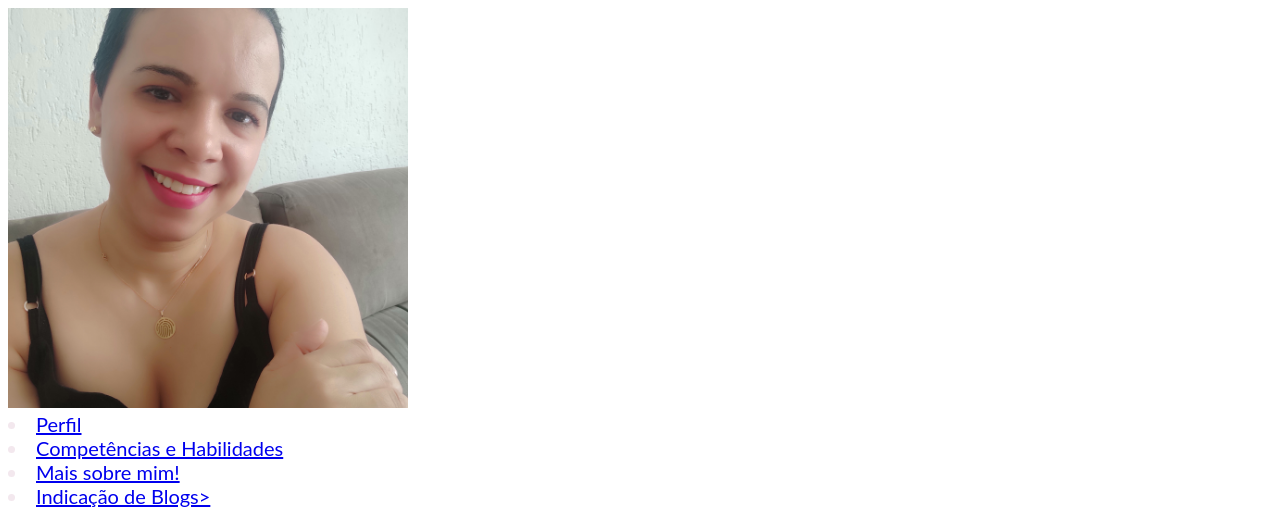
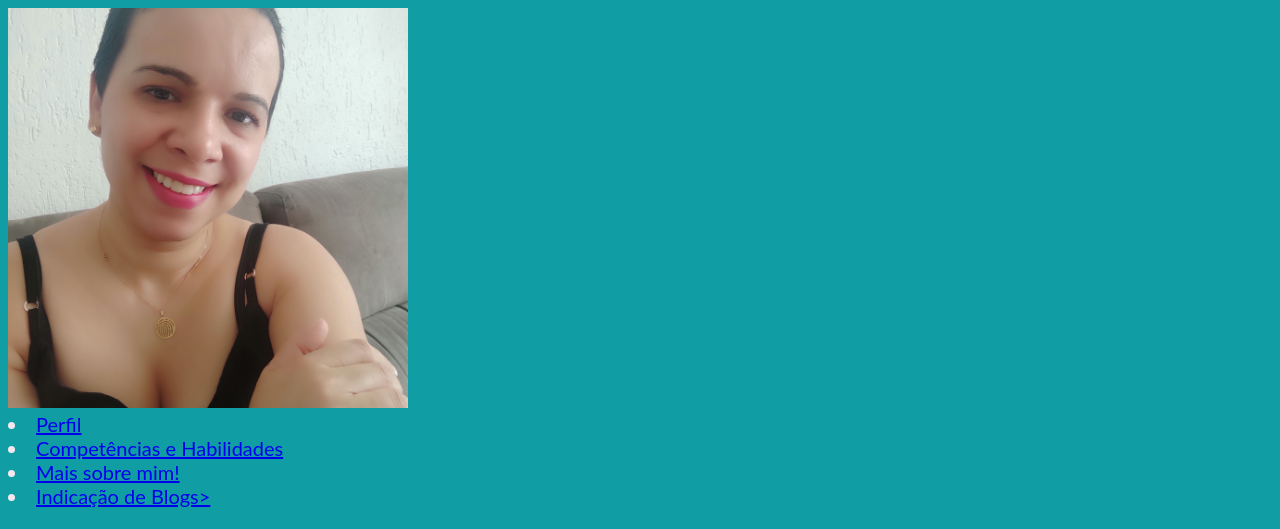
Before and after one commit to janaolive/janaolive.github.io, a plain HTML site: page index.html in a window 1280 px wide. Shown: the top 529 px of the page. Drawn offline with Linux system fonts and the light colour scheme; a web font is replaced by a local one.

Commit message:
portifolio estilizado

```diff
--- a/index.html
+++ b/index.html
@@ -19,6 +19,7 @@
     }
 
     body{
+        background-color: #119DA4;
         font-family: "Lato", sans-serif;
         color: #F3E8EE;
         font-size: 20px;
```
